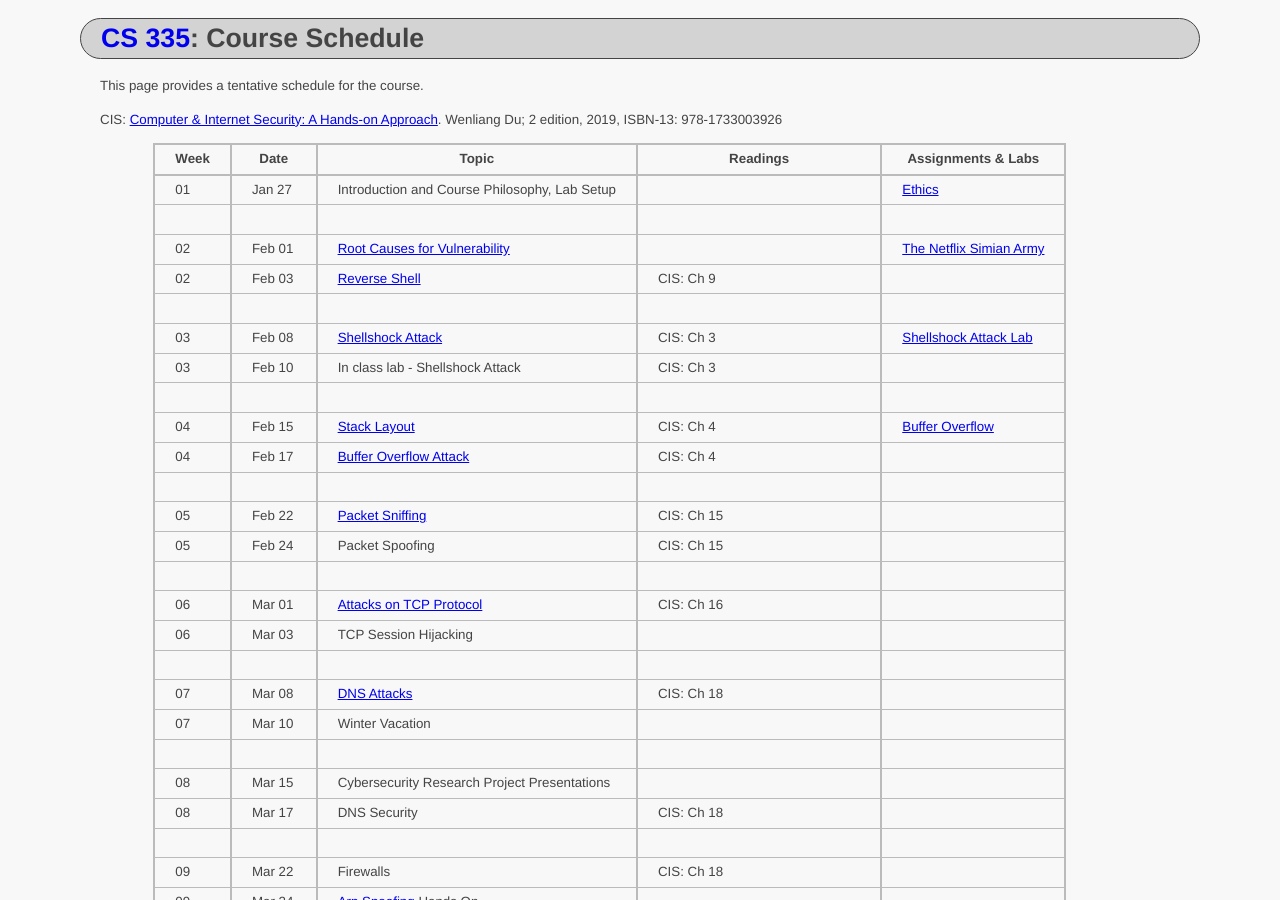
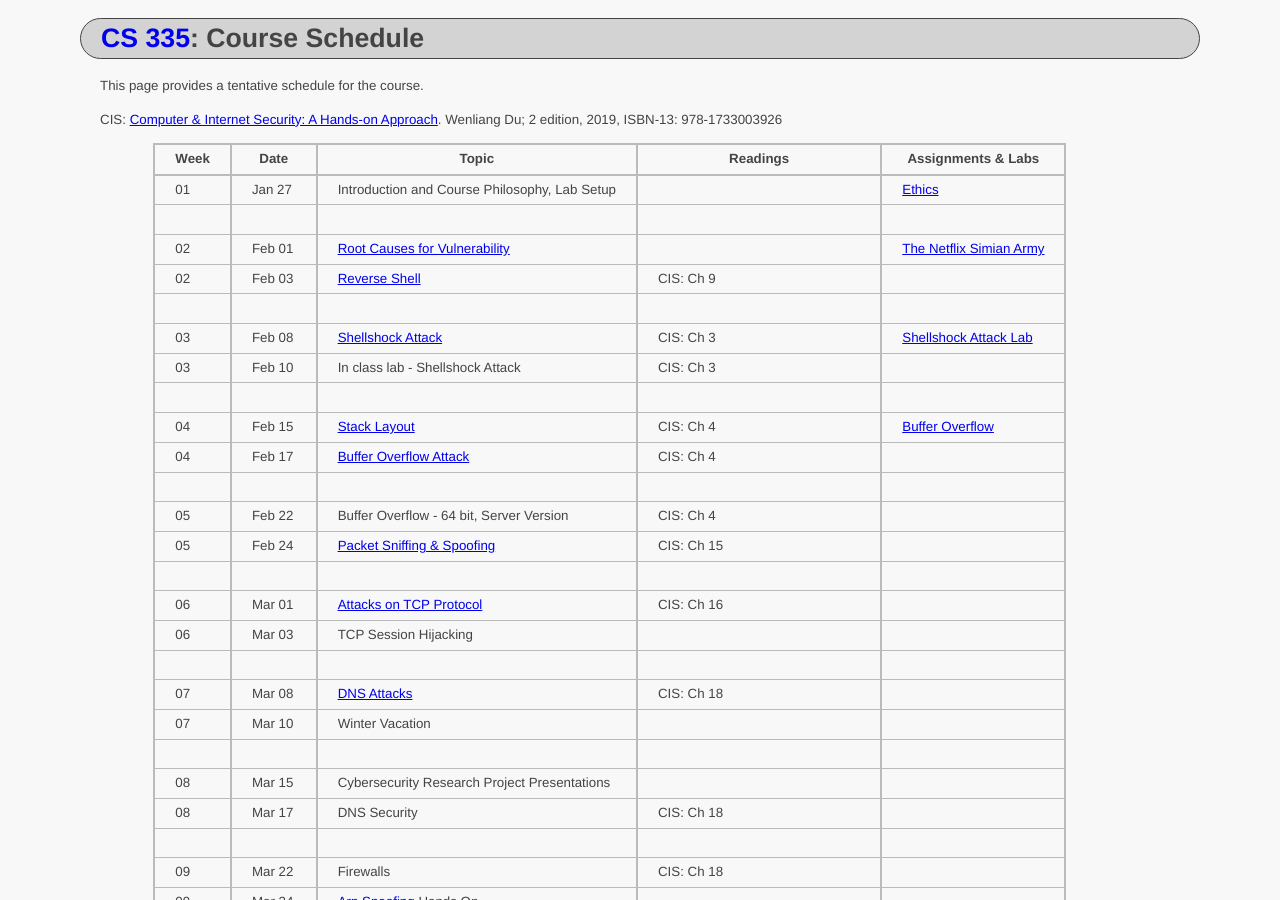
Before and after one commit to ycpcs/cs335-spring2022, a Jekyll site: the page built from schedule/index.md, in a window 1280 px wide and 900 px high. Built offline with Jekyll 4.4.1, drawn with Linux system fonts in a browser that asks for light colours.

Commit message:
update schedule

```diff
--- a/schedule/index.md
+++ b/schedule/index.md
@@ -20,8 +20,8 @@ CIS: <a href="https://www.amazon.com/Computer-Internet-Security-Hands-Approach/d
 > 04 | Feb 15 | [Stack Layout](../slides/04_Buffer_Overflow.pdf) | CIS: Ch 4 | [Buffer Overflow](../labs/buffer_overflow.html)
 > 04 | Feb 17 | [Buffer Overflow Attack](../slides/04_Buffer_Overflow.pdf) | CIS: Ch 4 |
 > | | | |
-> 05 | Feb 22 | [Packet Sniffing](../slides/15_Packet_Sniffing_Spoofing.pdf) | CIS: Ch 15 | <!--[Packet sniffing and spoofing](../labs/sniff_spoof.html)-->
-> 05 | Feb 24 | Packet Spoofing | CIS: Ch 15 |
+> 05 | Feb 22 | Buffer Overflow - 64 bit, Server Version | CIS: Ch 4 |
+> 05 | Feb 24 | [Packet Sniffing & Spoofing](../slides/15_Packet_Sniffing_Spoofing.pdf) | CIS: Ch 15 | <!--[Packet sniffing and spoofing](../labs/sniff_spoof.html)-->
 > | | | |
 > 06 | Mar 01 | [Attacks on TCP Protocol](../slides/16_TCP_Attack.pdf) | CIS: Ch 16 | <!--[TCP/IP Attack Lab](../labs/tcp_attack.html)-->
 > 06 | Mar 03 | TCP Session Hijacking | |
```
